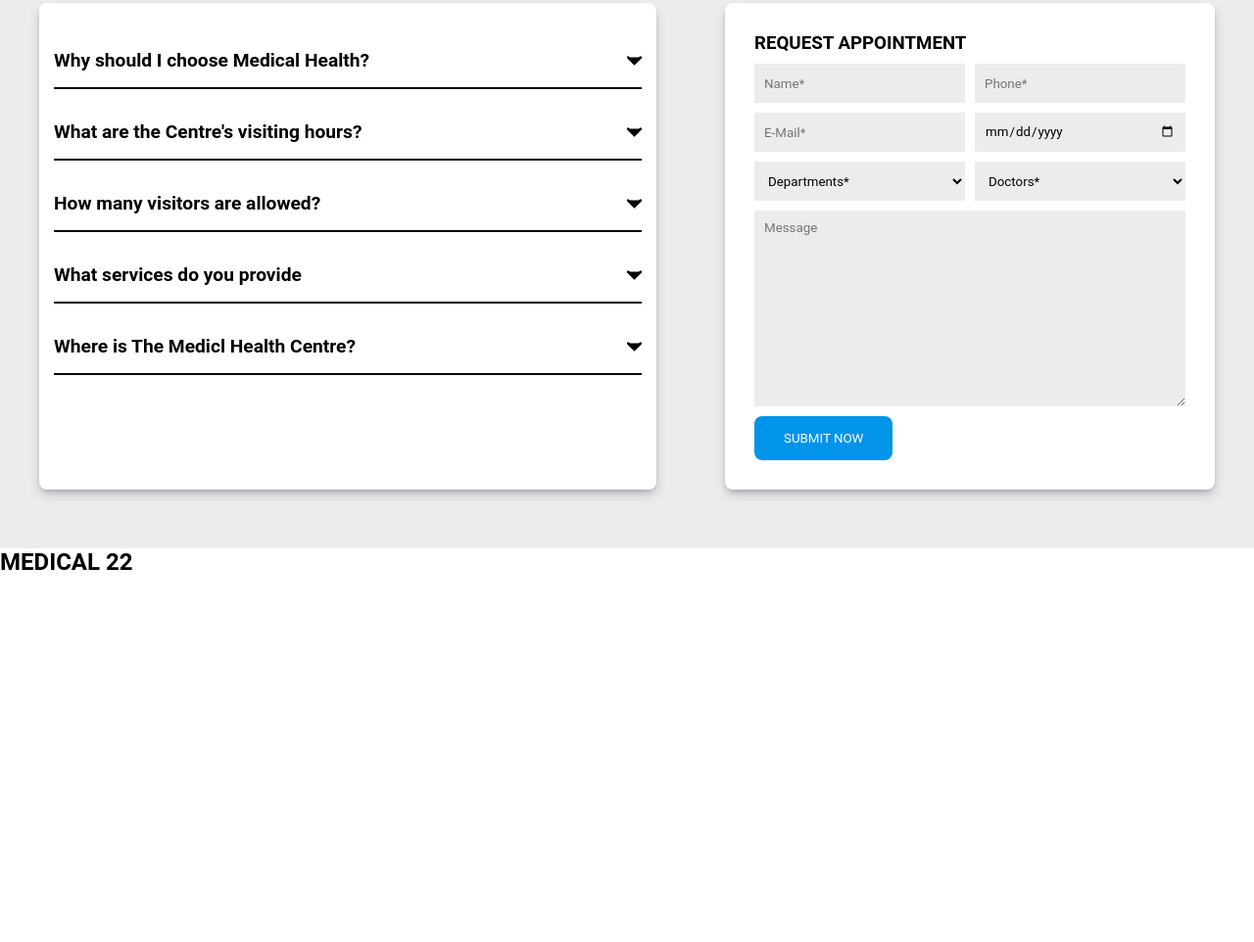
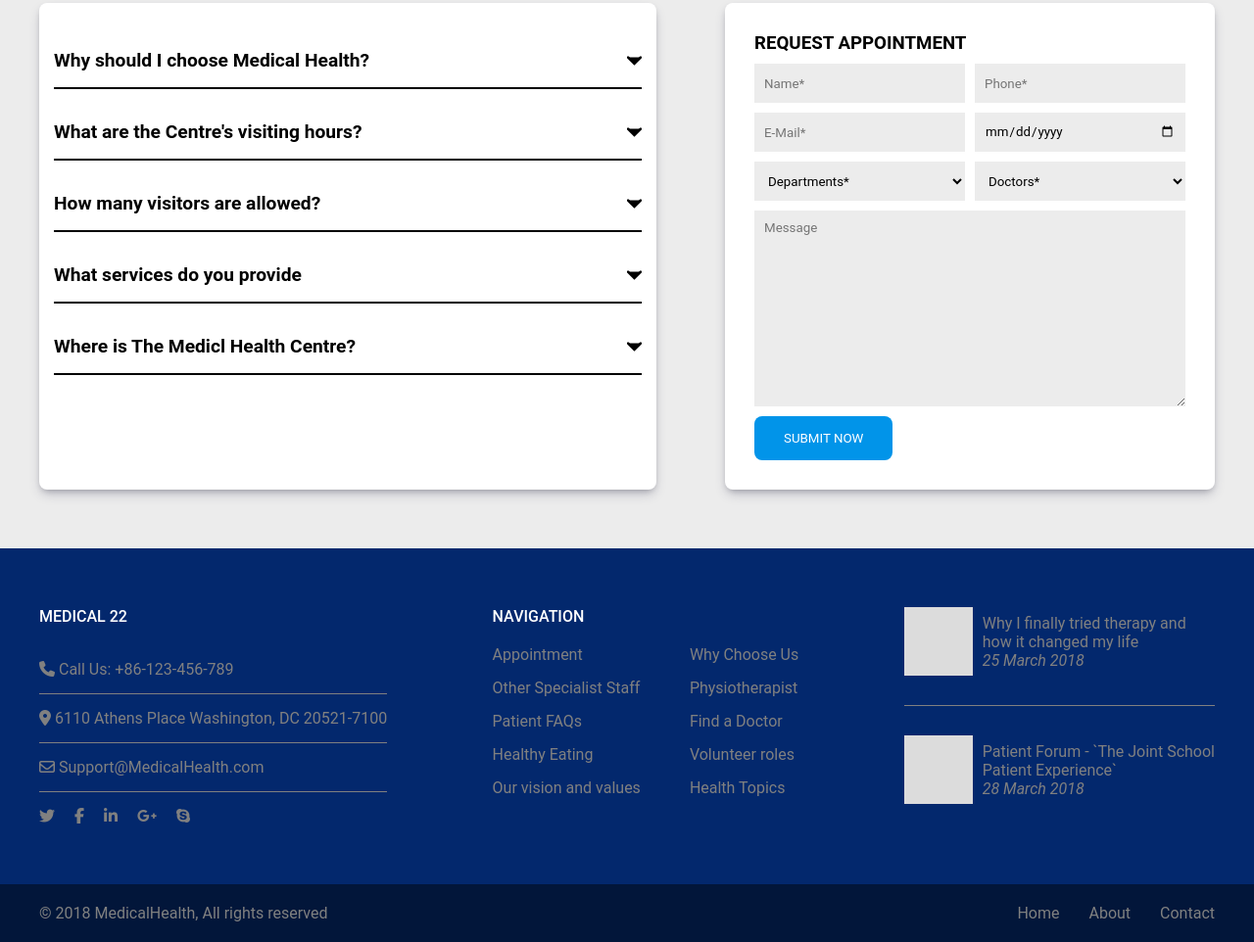
Before and after one commit to cihandundar/medical-home-page, a plain HTML site: page index.html in a window 1280 px wide. Shown: the part 4767-5729 px from the top of the page at 98% size. Before the commit the page ends 5355 px from the top, so only its background shows below. Drawn offline with nearby package versions, Linux system fonts and the light colour scheme.

Commit message:
footer section and responsive fix added

```diff
--- a/index.html
+++ b/index.html
@@ -639,11 +639,90 @@
           <div class="footer-top">
             <div class="footer-top-container">
               <ul>
-                <h2>MEDICAL 22</h2>
+                <h4>MEDICAL 22</h4>
+                <li>
+                  <span><i class="fa-solid fa-phone"></i></span>
+                  Call Us: +86-123-456-789
+                </li>
+                <li>
+                  <span><i class="fa-solid fa-location-dot"></i></span>
+                  6110 Athens Place Washington, DC 20521-7100
+                </li>
+                <li>
+                  <span><i class="fa-regular fa-envelope"></i></span>
+                  Support@MedicalHealth.com
+                </li>
+                <ul class="footer-social">
+                  <li>
+                    <i class="fa-brands fa-twitter"></i>
+                  </li>
+                  <li>
+                    <i class="fa-brands fa-facebook-f"></i>
+                  </li>
+                  <li>
+                    <i class="fa-brands fa-linkedin-in"></i>
+                  </li>
+                  <li>
+                    <i class="fa-brands fa-google-plus-g"></i>
+                  </li>
+                  <li><i class="fa-brands fa-skype"></i></li>
+                </ul>
+              </ul>
+              <div class="footer-flex">
+                <div class="footer-flex-title">
+                  <h4>NAVIGATION</h4>
+                </div>
+                <div class="footer-flex-wrapper">
+                  <ul>
+                    <li>Appointment</li>
+                    <li>Other Specialist Staff</li>
+                    <li>Patient FAQs</li>
+                    <li>Healthy Eating</li>
+                    <li>Our vision and values</li>
+                  </ul>
+                  <ul>
+                    <li>Why Choose Us</li>
+                    <li>Physiotherapist</li>
+                    <li>Find a Doctor</li>
+                    <li>Volunteer roles</li>
+                    <li>Health Topics</li>
+                  </ul>
+                </div>
+              </div>
+              <div class="footer-post">
+                <div class="footer-post-flex">
+                  <div class="footer-post-img"></div>
+                  <div class="footer-post-text">
+                    <p>
+                      Why I finally tried therapy and <br />
+                      how it changed my life
+                    </p>
+                    <i>25 March 2018</i>
+                  </div>
+                </div>
+                <div class="footer-post-flex">
+                  <div class="footer-post-img"></div>
+                  <div class="footer-post-text">
+                    <p>
+                      Patient Forum - `The Joint School <br />
+                      Patient Experience`
+                    </p>
+                    <i>28 March 2018</i>
+                  </div>
+                </div>
+              </div>
+            </div>
+          </div>
+          <div class="footer-bottom">
+            <div class="footer-bottom-container">
+              <p>© 2018 MedicalHealth, All rights reserved</p>
+              <ul>
+                <li>Home</li>
+                <li>About</li>
+                <li>Contact</li>
               </ul>
             </div>
           </div>
-          <div class="footer-bottom"></div>
         </footer>
       </section>
     </main>
--- a/styles/index.css
+++ b/styles/index.css
@@ -989,3 +989,137 @@ form > button {
   background-color: #0194e9;
   color: var(--primary-color);
 }
+
+/* FOOTER SECTION CSS */
+
+.footer-top {
+  padding-block: 60px;
+  background-color: #03286d;
+}
+
+.footer-top-container {
+  max-width: 1200px;
+  margin: 0 auto;
+  display: flex;
+  justify-content: space-between;
+}
+
+@media (max-width: 996px) {
+  .footer-top-container {
+    flex-direction: column;
+    padding: 20px;
+  }
+}
+
+.footer-top-container > ul > h4 {
+  color: var(--primary-color);
+  margin-bottom: 20px;
+  font-weight: 500;
+}
+
+@media (max-width: 996px) {
+  .footer-top-container > ul {
+    margin-bottom: 30px;
+  }
+}
+.footer-top-container > ul > li {
+  color: var(--background-color-header);
+  border-bottom: 1px solid gray;
+  padding-block: 15px;
+}
+
+.footer-social {
+  margin-top: 15px;
+  display: flex;
+  align-items: center;
+  gap: 20px;
+}
+
+.footer-social > li {
+  color: gray;
+  cursor: pointer;
+}
+
+.footer-social > li:hover {
+  color: var(--primary-color);
+}
+
+.footer-flex-title > h4 {
+  color: var(--primary-color);
+  margin-bottom: 20px;
+  font-weight: 500;
+}
+
+.footer-flex-wrapper {
+  display: flex;
+  gap: 50px;
+}
+
+@media (max-width: 426px) {
+  .footer-flex-wrapper {
+    flex-direction: column;
+    gap: 20px;
+  }
+}
+
+.footer-flex-wrapper ul li {
+  margin-bottom: 15px;
+  cursor: pointer;
+  color: var(--background-color-header);
+}
+
+.footer-post-flex {
+  display: flex;
+  align-items: center;
+  color: var(--background-color-header);
+}
+
+.footer-post-flex:nth-child(1) {
+  border-bottom: 1px solid gray;
+  padding-bottom: 30px;
+}
+.footer-post-flex:nth-child(2) {
+  padding-top: 30px;
+}
+.footer-post-img {
+  width: 70px;
+  height: 70px;
+  background-color: gainsboro;
+  margin-right: 10px;
+}
+
+.footer-bottom {
+  padding: 20px;
+  background-color: #02163a;
+}
+
+.footer-bottom-container {
+  max-width: 1200px;
+  margin: 0 auto;
+  display: flex;
+  align-items: center;
+  justify-content: space-between;
+  color: gray;
+}
+
+.footer-bottom-container ul {
+  display: flex;
+  gap: 30px;
+}
+.footer-bottom-container ul li {
+  cursor: pointer;
+}
+
+.footer-bottom-container ul li:hover {
+  color: var(--primary-color);
+}
+
+@media (max-width: 489px) {
+  .footer-bottom-container {
+    flex-direction: column;
+  }
+
+  .footer-bottom-container ul {
+    margin-top: 20px;
+  }
+}
```
